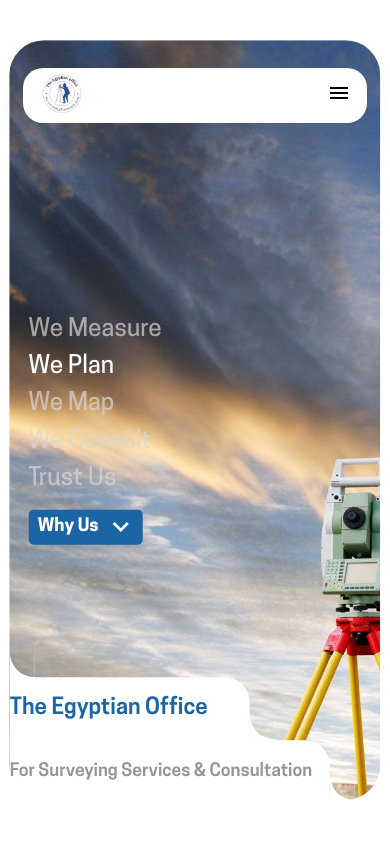
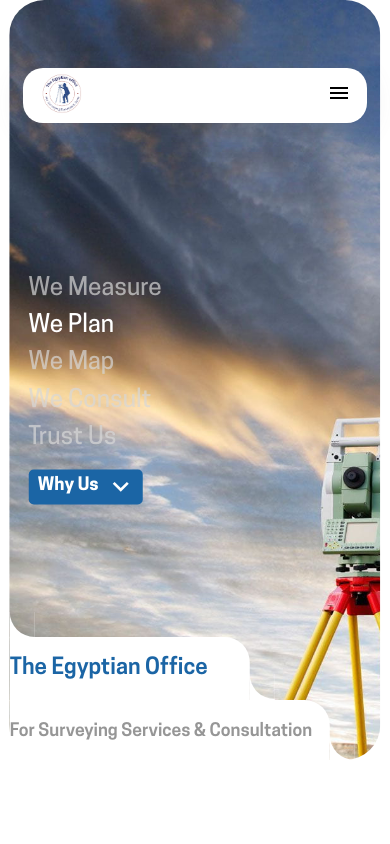
Before and after one commit to elnaggarx/eossc, a React (Create React App) app: page / in a window 390 px wide. Shown: the top 844 px of the page. Built offline with nearby package versions, Linux system fonts and the light colour scheme.

Commit message:
svh second trial

```diff
--- a/src/components/ContactUs/ContactUsStyles.css
+++ b/src/components/ContactUs/ContactUsStyles.css
@@ -79,6 +79,7 @@
     .contact-us{
         padding-bottom: 15rem;
         height: 40vh;
+        padding-top: 2rem;
     }
     .fullname,.email-address,.phone,.subject,.message{
         padding-top: 0.5rem;
--- a/src/components/Header/HeaderStyles.css
+++ b/src/components/Header/HeaderStyles.css
@@ -61,6 +61,16 @@
     display: none;
 }
 @media (max-width:768px){
+    .header{
+        display: flex;
+        justify-content: center;
+        position: absolute;
+        top:8svh;
+        left: 0;
+        left: 50%;
+        transform: translate(-50%);
+        z-index: 4;
+    }
     nav ul{
         display: none;
 
--- a/src/components/Hero/HeroStyles.css
+++ b/src/components/Hero/HeroStyles.css
@@ -239,7 +239,7 @@
     border: none;
     border-radius: 5px;
     width: 70%;
-    padding-left: 0.6rem;
+    padding-right: 0.6rem;
     height: 2.2rem;
     margin-left: 3rem;
 }
@@ -338,12 +338,20 @@
 
 
     }
+    .hero-inner-container{
+        position: absolute;
+        top:50svh;
+        left: 50%;
+        transform: translate(-50%,-50svh);
+        height: fit-content;
+        width: fit-content;
+    }
     .hero-cta{
         width: 35%;
     }
     .hero-image-inverted{
         width: 95vw;
-        height: 90vh;
+        height: 90svh;
         object-fit: cover;
         object-position: bottom right;
     }
@@ -357,17 +365,26 @@
         font-size: 1.3rem;
         line-height: 0.8rem;
 
+
     }
     .hero-sub-inverted{
         text-align: right;
         position: absolute;
-        left:60%;
+        right:5%;
         top:50%;
         transform: translate(0,-50%);
         color: rgba(215,215,215,0.7);
         font-family: cooper-light;
         font-size: 1.3rem;
         line-height: 0.8rem;
+        background-color: red;
+
+    }
+    .hero-cta-inverted{
+        margin-left: 0;
+        width: 35%;
+        float: right;
+
     }
     .down-arrow-container{
         display: inline;
```
